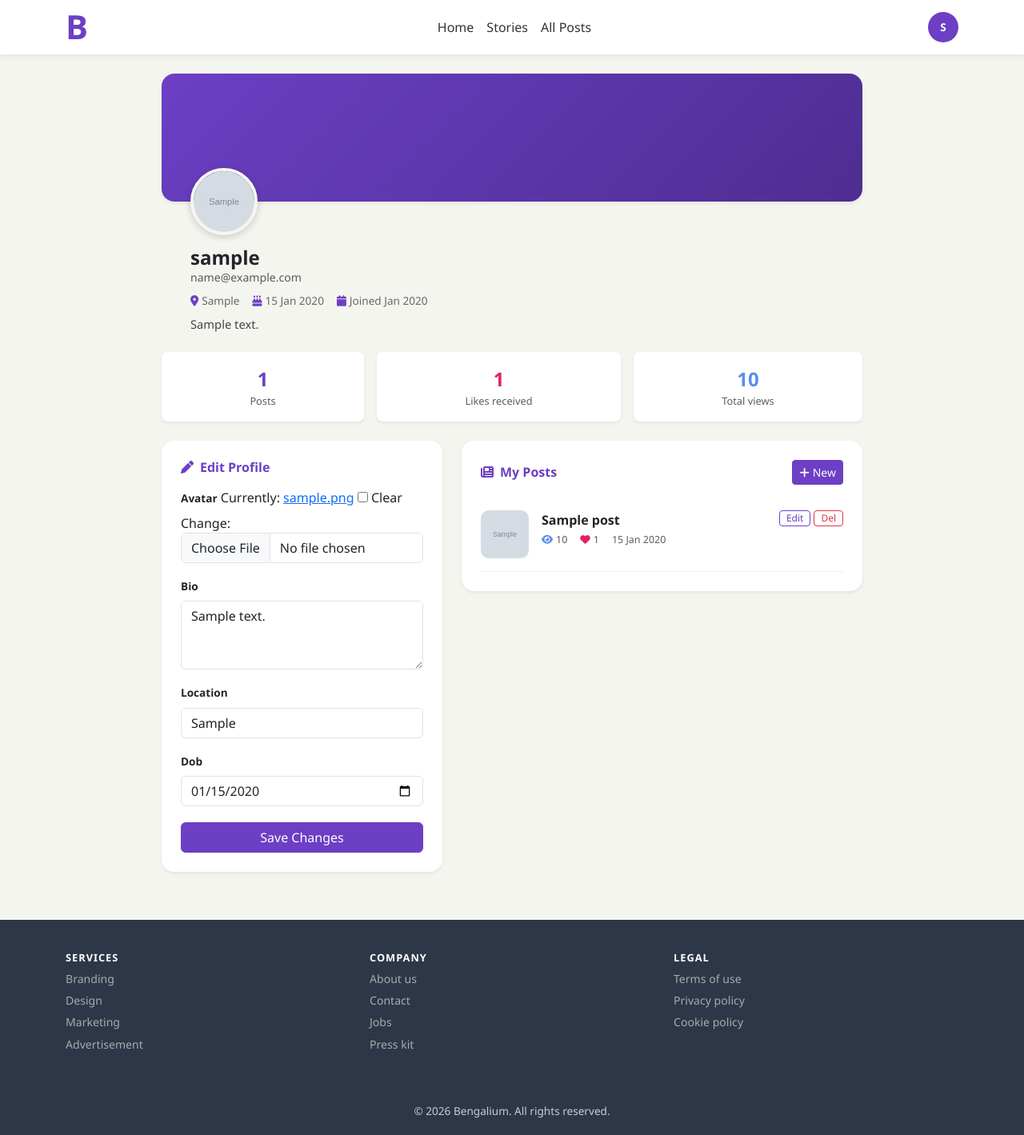
After one commit to MdNasif2000/bengalium, a Django app: page /profile/ in a window 1280 px wide. The commit adds this page. Shown: the whole page at 80% size. Run offline with Django 5.2, Linux system fonts and the light colour scheme; a user stored in the database is signed in; tables that the repository leaves empty hold one stand-in row (values such as "Sample post"); grey boxes marked "Sample" are stand-in pictures.

Commit message:
add user profile page

```diff
--- a/blog/forms.py
+++ b/blog/forms.py
@@ -1,7 +1,7 @@
 from django import forms
 from django.contrib.auth.forms import UserCreationForm
 from django.contrib.auth.models import User
-from .models import Post, Comment, Story
+from .models import Post, Comment, Story, Profile
 
 
 class RegisterForm(UserCreationForm):
@@ -39,3 +39,15 @@ class StoryForm(forms.ModelForm):
         widgets = {
             'image': forms.ClearableFileInput(attrs={'class': 'form-control'}),
         }
+
+
+class ProfileForm(forms.ModelForm):
+    class Meta:
+        model = Profile
+        fields = ['avatar', 'bio', 'location', 'dob']
+        widgets = {
+            'avatar': forms.ClearableFileInput(attrs={'class': 'form-control'}),
+            'bio': forms.Textarea(attrs={'class': 'form-control', 'rows': 3, 'placeholder': 'Tell something about yourself...'}),
+            'location': forms.TextInput(attrs={'class': 'form-control', 'placeholder': 'Your city or country'}),
+            'dob': forms.DateInput(attrs={'class': 'form-control', 'type': 'date'}),
+        }
--- a/blog/templates/blog/base.html
+++ b/blog/templates/blog/base.html
@@ -32,8 +32,21 @@
             </ul>
             <div class="d-flex align-items-center gap-2">
                 {% if user.is_authenticated %}
-                    <span class="text-muted me-1">Hi, <strong>{{ user.username }}</strong></span>
-                    <a href="{% url 'logout' %}" class="btn btn-outline-secondary btn-sm">Logout</a>
+                    <div class="dropdown">
+                        <button class="author-avatar dropdown-toggle-clean" id="userDropdown" data-bs-toggle="dropdown" aria-expanded="false"
+                            style="width:38px;height:38px;border:none;cursor:pointer;">
+                            {{ user.username|first|upper }}
+                        </button>
+                        <ul class="dropdown-menu dropdown-menu-end shadow border-0 rounded-3 py-2" aria-labelledby="userDropdown"
+                            style="min-width:160px;">
+                            <li><a class="dropdown-item py-2" href="{% url 'my_posts' %}">My Posts</a></li>
+                            <li><a class="dropdown-item py-2" href="{% url 'profile' %}">Profile</a></li>
+                            <li><hr class="dropdown-divider my-1"></li>
+                            <li>
+                                <a class="dropdown-item py-2 fw-bold" href="{% url 'logout' %}">Log Out</a>
+                            </li>
+                        </ul>
+                    </div>
                 {% else %}
                     <a href="{% url 'login' %}" class="btn btn-login btn-sm">Log In</a>
                     <a href="{% url 'register' %}" class="btn btn-outline-primary btn-sm">Register</a>
--- a/blog/templates/blog/post_detail.html
+++ b/blog/templates/blog/post_detail.html
@@ -25,7 +25,7 @@
             <!-- Stats row -->
             <div class="d-flex align-items-center justify-content-end gap-3 mt-4 pt-3" style="border-top:1px solid #f0f0f0;">
                 <span class="post-stat">
-                    <i class="fa fa-eye post-stat-eye"></i> {{ comments.count }}
+                    <i class="fa fa-eye post-stat-eye"></i> {{ post.views }}
                 </span>
                 <span class="post-stat">
                     {% if user.is_authenticated %}
--- /dev/null
+++ b/blog/templates/blog/profile.html
@@ -0,0 +1,124 @@
+{% extends 'blog/base.html' %}
+{% block content %}
+<div class="container mt-4 mb-5" style="max-width:900px;">
+
+    <!-- Cover + Avatar -->
+    <div class="rounded-4 shadow-sm mb-0" style="background:linear-gradient(135deg,#6c3fc5 0%,#4e2d91 100%);height:160px;position:relative;">
+        <div style="position:absolute;bottom:-42px;left:36px;">
+            {% if request.user.profile.avatar %}
+                <img src="{{ request.user.profile.avatar.url }}" alt="avatar"
+                     style="width:84px;height:84px;border-radius:50%;object-fit:cover;border:4px solid #f5f5f0;box-shadow:0 2px 10px rgba(0,0,0,0.2);">
+            {% else %}
+                <div style="width:84px;height:84px;border-radius:50%;background:#fff;border:4px solid #f5f5f0;
+                            display:flex;align-items:center;justify-content:center;
+                            font-size:2rem;font-weight:700;color:#6c3fc5;box-shadow:0 2px 10px rgba(0,0,0,0.2);">
+                    {{ user.username|first|upper }}
+                </div>
+            {% endif %}
+        </div>
+    </div>
+
+    <!-- Name + meta -->
+    <div class="mb-4" style="padding-top:56px;padding-left:36px;">
+        <h4 class="fw-bold mb-0">{{ user.username }}</h4>
+        <p class="text-muted mb-1" style="font-size:0.88rem;">{{ user.email }}</p>
+        <div class="d-flex flex-wrap gap-3 mt-2" style="font-size:0.85rem;color:#666;">
+            {% if request.user.profile.location %}
+                <span><i class="fa fa-map-marker-alt me-1" style="color:#6c3fc5;"></i>{{ request.user.profile.location }}</span>
+            {% endif %}
+            {% if request.user.profile.dob %}
+                <span><i class="fa fa-birthday-cake me-1" style="color:#6c3fc5;"></i>{{ request.user.profile.dob|date:"d M Y" }}</span>
+            {% endif %}
+            <span><i class="fa fa-calendar me-1" style="color:#6c3fc5;"></i>Joined {{ user.date_joined|date:"M Y" }}</span>
+        </div>
+        {% if request.user.profile.bio %}
+            <p class="mt-2 mb-0" style="color:#444;font-size:0.92rem;max-width:560px;">{{ request.user.profile.bio }}</p>
+        {% endif %}
+    </div>
+
+    <!-- Stats bar -->
+    <div class="d-flex gap-3 mb-4 flex-wrap">
+        <div class="bg-white rounded-3 shadow-sm px-4 py-3 text-center flex-fill">
+            <div class="fw-bold fs-4" style="color:#6c3fc5;">{{ total_posts }}</div>
+            <div class="text-muted" style="font-size:0.8rem;">Posts</div>
+        </div>
+        <div class="bg-white rounded-3 shadow-sm px-4 py-3 text-center flex-fill">
+            <div class="fw-bold fs-4" style="color:#e0245e;">{{ total_likes }}</div>
+            <div class="text-muted" style="font-size:0.8rem;">Likes received</div>
+        </div>
+        <div class="bg-white rounded-3 shadow-sm px-4 py-3 text-center flex-fill">
+            <div class="fw-bold fs-4" style="color:#5b8dee;">{{ total_views }}</div>
+            <div class="text-muted" style="font-size:0.8rem;">Total views</div>
+        </div>
+    </div>
+
+    <div class="row g-4">
+
+        <!-- Edit form -->
+        <div class="col-md-5">
+            <div class="bg-white rounded-4 shadow-sm p-4">
+                <h6 class="fw-bold mb-3" style="color:#6c3fc5;"><i class="fa fa-pen me-2"></i>Edit Profile</h6>
+                <form method="post" enctype="multipart/form-data">
+                    {% csrf_token %}
+                    {% for field in form %}
+                    <div class="mb-3">
+                        <label class="form-label fw-semibold" style="font-size:0.85rem;">{{ field.label }}</label>
+                        {{ field }}
+                        {% if field.errors %}
+                            <div class="text-danger" style="font-size:0.8rem;">{{ field.errors.0 }}</div>
+                        {% endif %}
+                    </div>
+                    {% endfor %}
+                    <button type="submit" class="btn btn-primary w-100 mt-1">Save Changes</button>
+                </form>
+            </div>
+        </div>
+
+        <!-- Recent posts -->
+        <div class="col-md-7">
+            <div class="bg-white rounded-4 shadow-sm p-4">
+                <div class="d-flex justify-content-between align-items-center mb-3">
+                    <h6 class="fw-bold mb-0" style="color:#6c3fc5;"><i class="fa fa-newspaper me-2"></i>My Posts</h6>
+                    <a href="{% url 'post_create' %}" class="btn btn-primary btn-sm"><i class="fa fa-plus me-1"></i>New</a>
+                </div>
+
+                {% for post in posts %}
+                <div class="d-flex align-items-start gap-3 py-3" style="border-bottom:1px solid #f0f0f0;">
+                    {% if post.image %}
+                        <img src="{{ post.image.url }}" style="width:60px;height:60px;object-fit:cover;border-radius:10px;flex-shrink:0;">
+                    {% else %}
+                        <div style="width:60px;height:60px;border-radius:10px;background:#ede8f9;display:flex;align-items:center;justify-content:center;flex-shrink:0;">
+                            <i class="fa fa-image" style="color:#6c3fc5;font-size:1.3rem;"></i>
+                        </div>
+                    {% endif %}
+                    <div class="flex-grow-1 min-width-0">
+                        <a href="{% url 'post_detail' post.pk %}" class="fw-semibold text-decoration-none text-dark d-block text-truncate">{{ post.title }}</a>
+                        <div class="text-muted mt-1 d-flex gap-3" style="font-size:0.78rem;">
+                            <span><i class="fa fa-eye me-1" style="color:#5b8dee;"></i>{{ post.views }}</span>
+                            <span><i class="fa fa-heart me-1" style="color:#e0245e;"></i>{{ post.total_likes }}</span>
+                            <span>{{ post.created_at|date:"d M Y" }}</span>
+                        </div>
+                    </div>
+                    <div class="d-flex gap-1 flex-shrink-0">
+                        <a href="{% url 'post_edit' post.pk %}" class="btn btn-outline-primary btn-sm py-0 px-2" style="font-size:0.75rem;">Edit</a>
+                        <a href="{% url 'post_delete' post.pk %}" class="btn btn-outline-danger btn-sm py-0 px-2" style="font-size:0.75rem;">Del</a>
+                    </div>
+                </div>
+                {% empty %}
+                    <div class="text-center text-muted py-4">
+                        <i class="fa fa-pen-nib fa-2x mb-2 d-block" style="color:#ddd;"></i>
+                        No posts yet. Write your first one!
+                    </div>
+                {% endfor %}
+
+                {% if posts.count > 5 %}
+                <div class="text-center mt-3">
+                    <a href="{% url 'my_posts' %}" class="btn btn-outline-primary btn-sm">View all posts</a>
+                </div>
+                {% endif %}
+            </div>
+        </div>
+
+    </div>
+</div>
+{% endblock %}
--- a/blog/urls.py
+++ b/blog/urls.py
@@ -13,4 +13,6 @@ urlpatterns = [
     path('register/', views.register_view, name='register'),
     path('login/', views.login_view, name='login'),
     path('logout/', views.logout_view, name='logout'),
+    path('my-posts/', views.my_posts, name='my_posts'),
+    path('profile/', views.profile, name='profile'),
 ]
--- a/blog/views.py
+++ b/blog/views.py
@@ -3,8 +3,8 @@ from django.contrib.auth import login, logout, authenticate
 from django.contrib.auth.decorators import login_required
 from django.contrib import messages
 from django.contrib.auth.forms import AuthenticationForm
-from .models import Post, Comment, Like, Story
-from .forms import RegisterForm, PostForm, CommentForm, StoryForm
+from .models import Post, Comment, Like, Story, Profile
+from .forms import RegisterForm, PostForm, CommentForm, StoryForm, ProfileForm
 
 
 def home(request):
@@ -20,6 +20,8 @@ def all_posts(request):
 
 def post_detail(request, pk):
     post = get_object_or_404(Post, pk=pk)
+    Post.objects.filter(pk=pk).update(views=post.views + 1)
+    post.refresh_from_db()
     comments = post.comments.all().order_by('-created_at')
     comment_form = CommentForm()
     user_liked = False
@@ -147,3 +149,30 @@ def login_view(request):
 def logout_view(request):
     logout(request)
     return redirect('home')
+
+
+@login_required
+def my_posts(request):
+    posts = Post.objects.filter(author=request.user).order_by('-created_at')
+    return render(request, 'blog/my_posts.html', {'posts': posts})
+
+
+@login_required
+def profile(request):
+    profile, _ = Profile.objects.get_or_create(user=request.user)
+    posts = Post.objects.filter(author=request.user).order_by('-created_at')
+    if request.method == 'POST':
+        form = ProfileForm(request.POST, request.FILES, instance=profile)
+        if form.is_valid():
+            form.save()
+            messages.success(request, 'Profile updated.')
+            return redirect('profile')
+    else:
+        form = ProfileForm(instance=profile)
+    return render(request, 'blog/profile.html', {
+        'form': form,
+        'posts': posts,
+        'total_posts': posts.count(),
+        'total_likes': sum(p.total_likes() for p in posts),
+        'total_views': sum(p.views for p in posts),
+    })
```
Also changed, not shown: blog/models.py (+25 -0 lines), blog/templates/blog/my_posts.html (added, +28 -0 lines).
